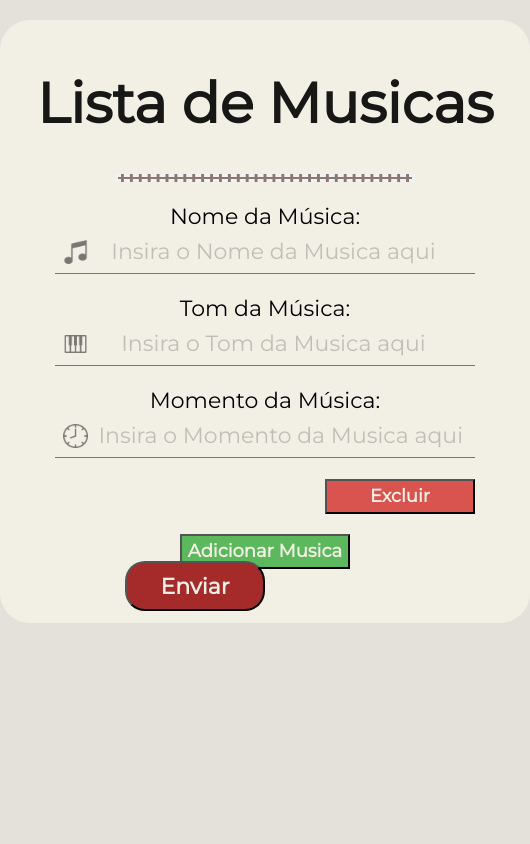
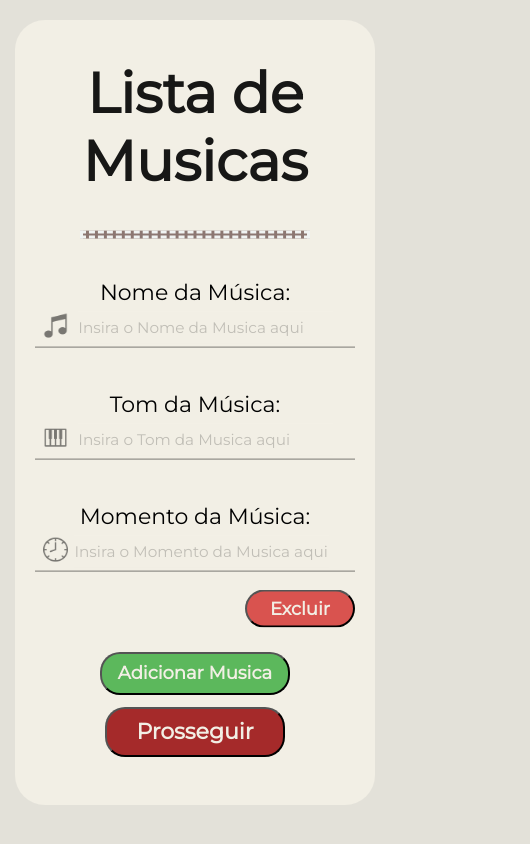
Before and after one commit to lipe-s-m/Lista-De-Musicas, a React (Create React App) app: page / in a window 390 px wide. Shown: the top 844 px of the page, 530 px wide, since content can reach past the window. Built offline with nearby package versions, Linux system fonts and the light colour scheme.

Commit message:
create responsive

```diff
--- a/src/Pages/Home/Home.css
+++ b/src/Pages/Home/Home.css
@@ -6,7 +6,7 @@
   border-radius: 30px;
   justify-content: center;
   padding: 20px;
-    padding-bottom: 14%;
+  padding-bottom: 8%;
 }
 .title {
   width: auto;
@@ -217,10 +217,9 @@
 
 /* botoes */
 .confirmar-envio {
-    width: 140px;
+  width: 180px;
   height: 50px;
   display: block;
-
   background-color: brown;
   color: #f2efe5;
   font-weight: bold;
@@ -229,31 +228,94 @@
   position: absolute;
   left: 50%; /* Centralizar o botão horizontalmente */
   transform: translateX(-50%); /* Centralizar o botão horizontalmente */
-    margin-top: 7%;
+  margin-top: 4.5%;
 }
 .excluir-musica {
   background-color: #d9534f;
-    margin-top: 20px;
+  margin-top: 15px;
   display: flex;
   margin-left: auto;
-    width: 150px;
-    height: 35px;
+  width: 110px;
+  height: 38px;
   align-items: center;
   justify-content: center;
   font-weight: bold;
   font-size: 18px;
   color: #f2efe5;
+  border-radius: 20px;
+
 }
 .adicionar-musica {
   background-color: #5cb85c;
   margin-top: 20px;
   display: flex;
-    width: 170px;
-    height: 35px;
+  width: 190px;
+  height: 45px;
   align-items: center;
   justify-content: center;
   font-weight: bold;
   font-size: 18px;
   color: #f2efe5;
   margin: 0 auto;
+  border-radius: 20px;
 }
+
+/* celular */
+@media (max-width: 450px) {
+  .container-fundo {
+    width: 320px;
+    padding-bottom: 20%;
+  }
+  .title {
+    width: auto;
+  }
+  .linha-divisoria{
+    margin-top: 52%; /* Espaçamento superior entre o hr e o conteúdo acima */
+
+  }
+  .info {
+    width: auto;
+    padding-bottom: 19%;
+  }
+  .info-momento,
+  .info-nome,
+  .info-tom {
+    margin-top: 40px;
+  }
+  .info-label-momento,
+  .info-label-nome,
+  .info-label-tom {
+    width: 260px;
+  }
+  .info-label-momento input,
+  .info-label-nome input,
+  .info-label-tom input {
+    width: 255px;
+  }
+  .info-label-momento input::placeholder,
+  .info-label-nome input::placeholder,
+  .info-label-tom input::placeholder {
+    font-size: 15.3px;
+    text-align: left;
+  }
+  .adicionar-musica{
+    margin-bottom: 10%;
+    height: 43px;
+    width: 190px;
+
+
+  }
+  .confirmar-envio{
+    margin-top: 55px;
+  }
+}
+
+/* tablet */
+@media (min-width: 768px) and (max-width: 1024px) {
+  .title {
+    color: #5cb85c;
+  }
+  .info {
+    width: 450px;
+  }
+}
--- a/src/Pages/Home/Home.jsx
+++ b/src/Pages/Home/Home.jsx
@@ -130,7 +130,7 @@ function Home() {
           className="confirmar-envio"
           type="submit"
           onClick={(e) => handleSubmit(e)}>
-          Enviar
+          Prosseguir
         </button>
 
         <button className="adicionar-musica" type="button" onClick={adicionarMusica}>
```
Lines whose indentation alone changed are shown as unchanged.
